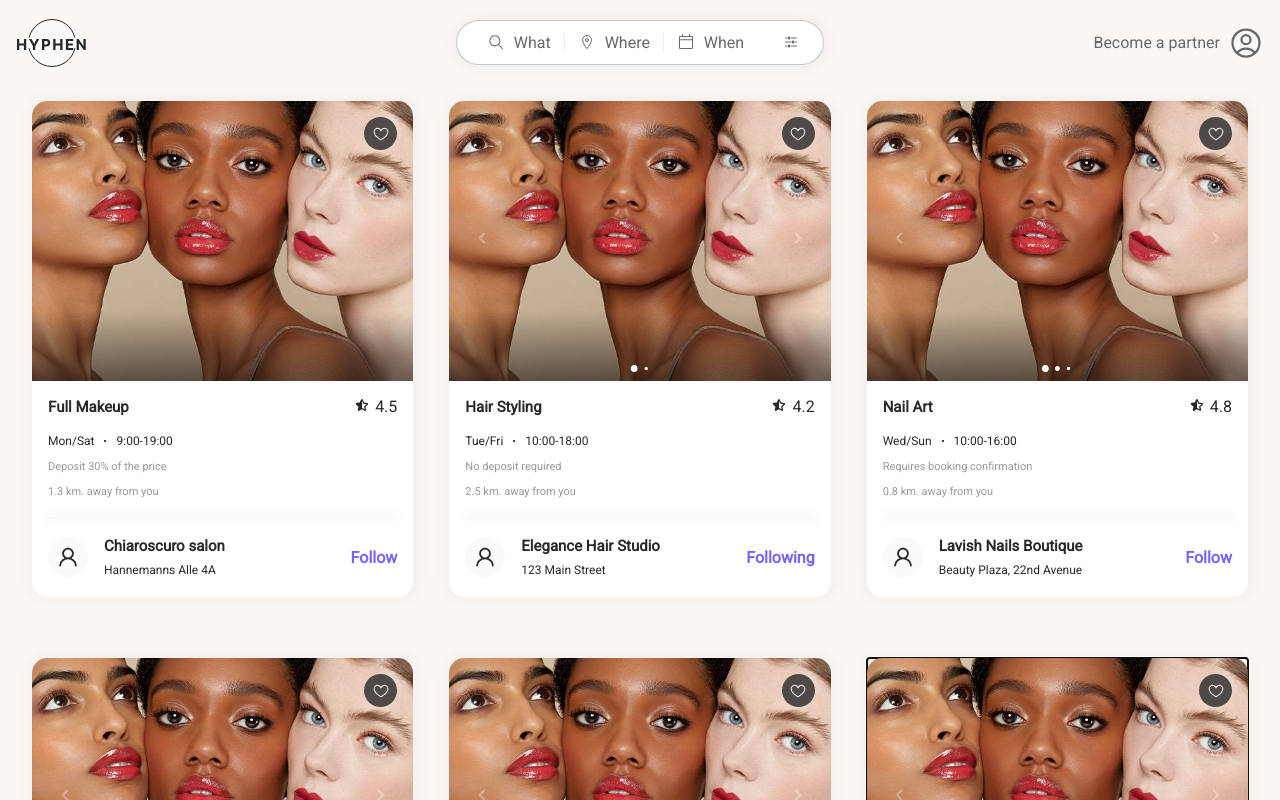
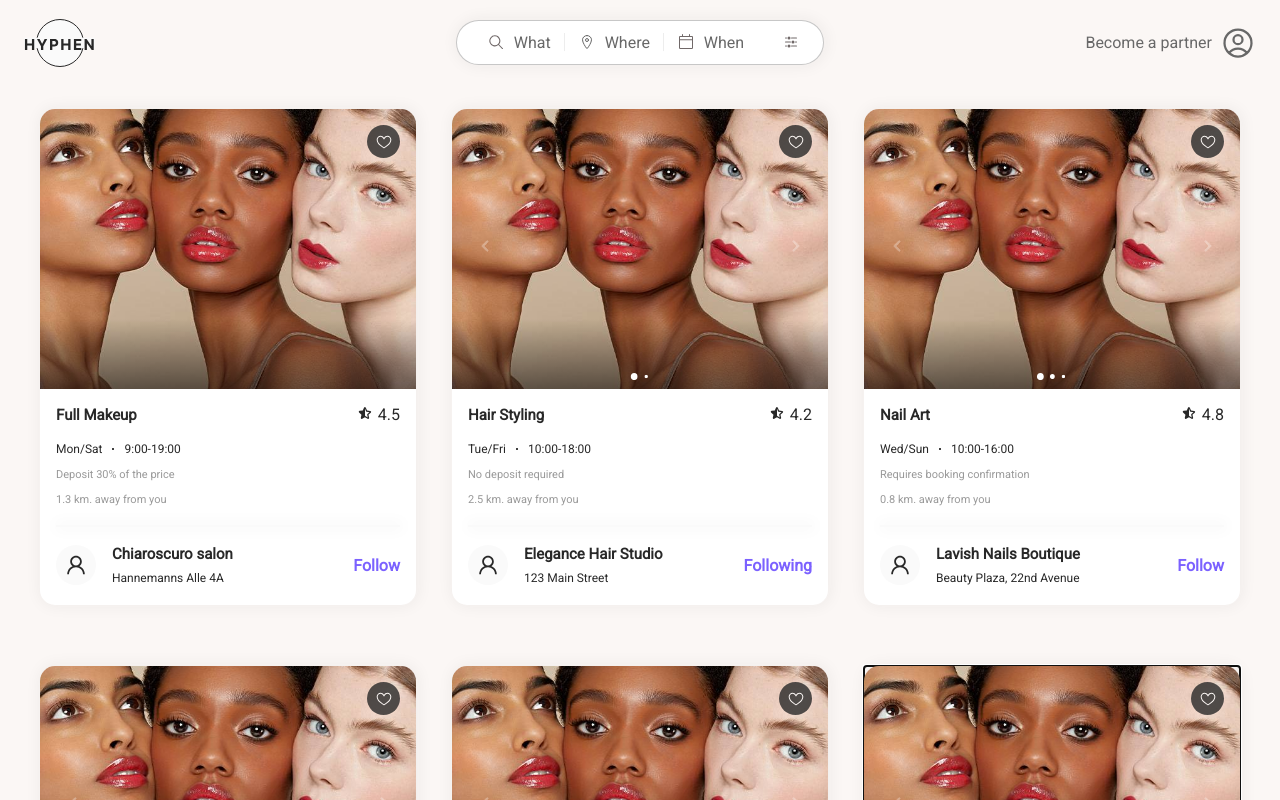
Before and after one commit to osampilona/hypen, a Next.js app: page / in a window 1280 px wide. Shown: the top 800 px of the page. Built offline with nearby package versions, Linux system fonts and the light colour scheme.

Commit message:
Fixing padding

```diff
--- a/src/app/page.module.css
+++ b/src/app/page.module.css
@@ -2,7 +2,7 @@
   display: flex;
   flex-direction: column;
   justify-content: flex-start;
-  padding: 1rem;
+  padding: 1.5rem;
   min-height: 100vh;
   background-color: #fbf7f5;
 }
--- a/src/components/NavigationBar/navigationBar.module.scss
+++ b/src/components/NavigationBar/navigationBar.module.scss
@@ -7,7 +7,7 @@
   align-items: center;
   color: #686868;
   position: relative;
-  padding: 1rem;
+  padding: 1rem 1.5rem;
   position: fixed;
   z-index: 100;
   height: 5.3125rem;
```
